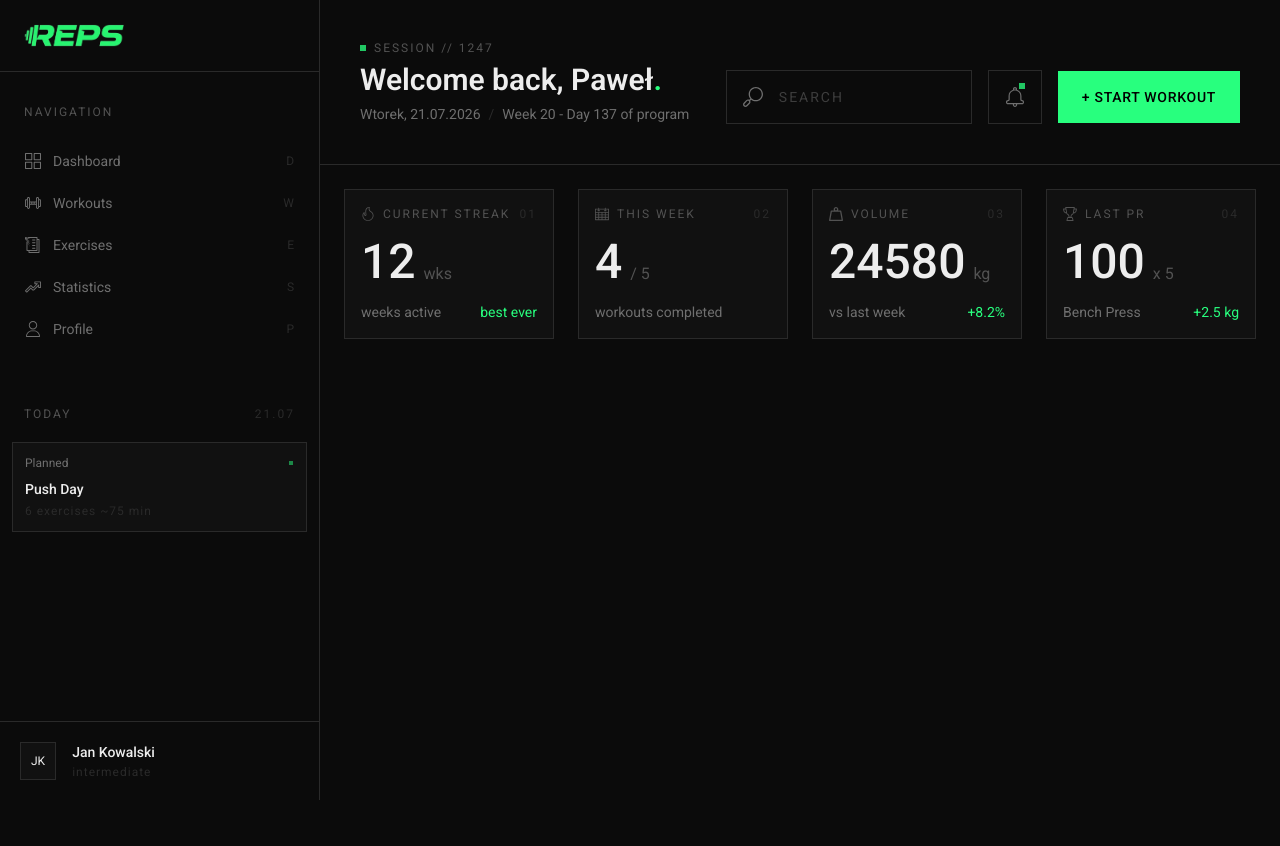
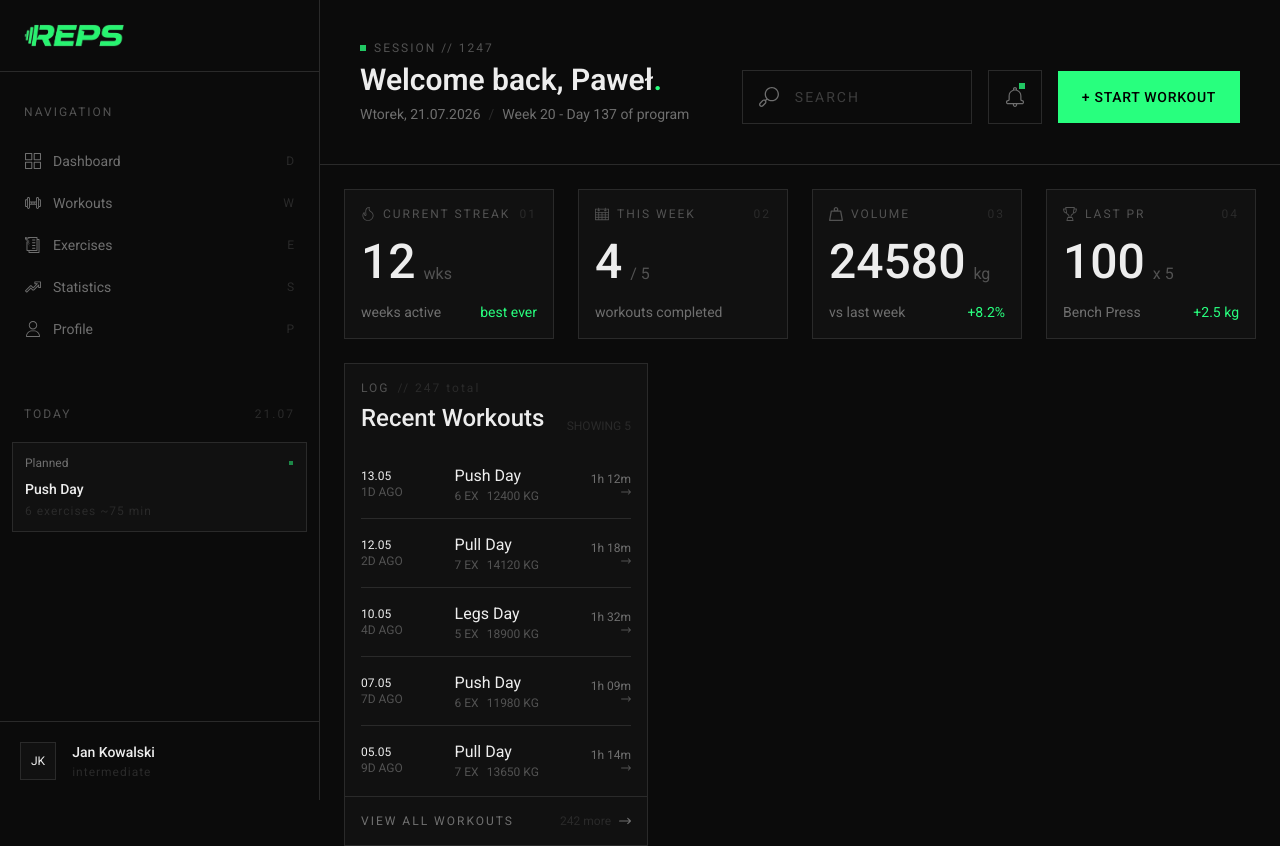
Before and after one commit to pawelwadon/Reps, a React (Vite) app: page / in a window 1280 px wide. Before the commit the page ends 800 px from the top, so only its background shows below. Built offline with nearby package versions, Linux system fonts and the light colour scheme.

Commit message:
feat: create recent workouts logs component as ui element

```diff
--- a/pages/Index.tsx
+++ b/pages/Index.tsx
@@ -1,3 +1,4 @@
+import { Link } from "react-router-dom";
 import PulseDot from '../components/PulseDot';
 import Button from '../components/Button';
 import Icon from '../components/Icon';
@@ -40,7 +41,6 @@ const SearchBar = () => {
         <div className='flex items-center p-4 gap-4 border border-grey-primary'>
             <Icon path={path} viewBox='0 0 511.999 511.999' color='fill-text-primary' width={20} height={20}/>
             <input name='search-bar' type='text' placeholder='Search' className='block text-sm text-text-primary font-normal uppercase tracking-[2px] outline-hidden'></input>
-            <span ></span>
         </div>
     )
 }
@@ -52,7 +52,7 @@ const TopHeader = () => {
         <div className="w-full flex justify-between items-end p-10 border-b border-grey-primary">
             <div className='flex flex-col gap-1.5'>
                 <SessionId/>
-                <h1 className="text-white-primary text-3xl font-semibold">Welcome back, {user}<span className="text-main-green">.</span></h1>
+                <span className="text-white-primary text-3xl font-semibold">Welcome back, {user}<span className="text-main-green">.</span></span>
                 <div className='text-text-primary text-sm font-normal flex gap-2'>
                     <span className='capitalize'>{currentDate}</span>
                     <span className='text-grey-primary'>/</span>
@@ -79,11 +79,86 @@ const Statistics = () => {
     )
 }
 
+type WorkoutLogProps = {
+    date:{
+        numeric:string,
+        when:string,
+    },
+    label:string,
+    exercises: number,
+    volume:number,
+    duration:string,
+}
+
+const WorkoutLog = ( {date, label, exercises, volume, duration} : WorkoutLogProps ) => {
+    return(
+        <li className='flex justify-between items-center py-3.5 border-b border-grey-primary last:border-none last:pb-0'>
+            <div className='flex flex-col text-xs'>
+                <span className='text-white-primary'>{date.numeric}</span>
+                <span className='text-text-secondary uppercase'>{date.when}</span>
+            </div>
+            <div className='block'>
+                <span className='text-white-primary text-base capitalize'>{label}</span>
+                <div className='text-text-secondary text-xs uppercase flex gap-2'>
+                    <span>{exercises} ex</span>
+                    <span>{volume} kg</span>
+                </div>
+            </div>
+            <div className='flex flex-col items-end'>
+                <span className='text-xs text-text-primary'>{duration}</span>
+                <Icon path={iconsPaths.arrow} viewBox='0 0 330 330' color='fill-text-secondary' width={10} height={10}/>
+            </div>
+        </li>
+    )
+}
+
+const SessionsLogs = () => {
+    return(
+        <div className="flex flex-col bg-grey-secondary border border-grey-primary">
+            <div className='p-4'>
+                <div className='pb-4'>
+                    <div className='flex items-center gap-2 text-xs tracking-[2px] pb-1.5'>
+                        <span className='text-text-secondary uppercase'>Log</span>
+                        <span className='text-grey-primary'>// 247 total</span>
+                    </div>
+                    <div className='flex justify-between items-end'>
+                        <span className='text-2xl text-white-primary capitalize font-medium'>Recent workouts</span>
+                        <span className='text-xs text-grey-primary uppercase'>Showing 5</span>
+                    </div>
+                </div>
+                <div>
+                    <ul className=''>
+                        <WorkoutLog date={{numeric:'13.05', when:'1d ago'}} label='Push day' exercises={6} volume={12400} duration='1h 12m'/>
+                        <WorkoutLog date={{numeric:'12.05', when:'2d ago'}} label='Pull day' exercises={7} volume={14120} duration='1h 18m'/>
+                        <WorkoutLog date={{numeric:'10.05', when:'4d ago'}} label='Legs day' exercises={5} volume={18900} duration='1h 32m'/>
+                        <WorkoutLog date={{numeric:'07.05', when:'7d ago'}} label='Push day' exercises={6} volume={11980} duration='1h 09m'/>
+                        <WorkoutLog date={{numeric:'05.05', when:'9d ago'}} label='Pull day' exercises={7} volume={13650} duration='1h 14m'/>
+                    </ul>
+                </div>
+            </div>
+            <div className='border-t border-grey-primary'>
+                <Link to={'/workouts'}>
+                    <div className='p-4 flex justify-between items-center'>
+                        <span className='text-xs uppercase text-text-primary tracking-[2px]'>View all workouts</span>
+                        <div className='flex items-center gap-2'>
+                            <span className='text-grey-primary text-xs'>242 more</span>
+                            <Icon path={iconsPaths.arrow} viewBox='0 0 330 330' color='fill-text-primary' width={12} height={12}/>
+                        </div>
+                    </div>
+                </Link>
+            </div>
+        </div>
+    )
+}
+
 export default function Index() {
     return (
         <div>
             <TopHeader/>
             <Statistics/>
+            <div className='grid grid-cols-3 px-6'>
+                <SessionsLogs/>
+            </div>
         </div>
     )
 }
```
